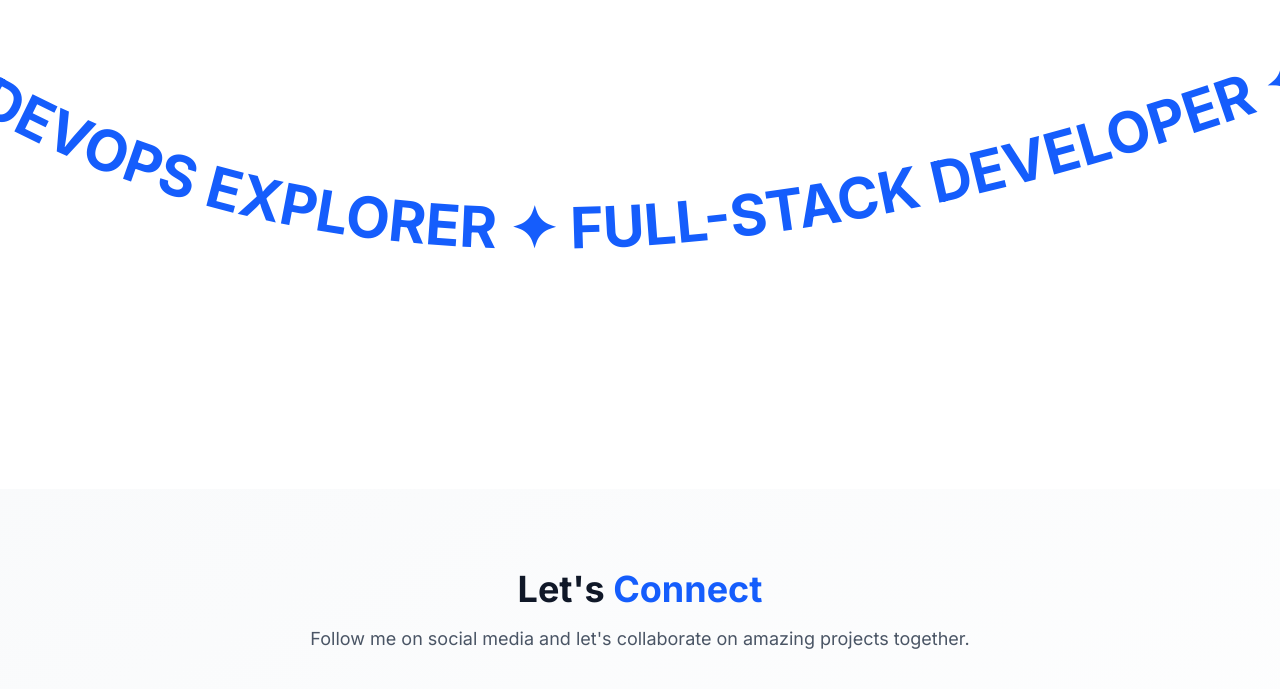
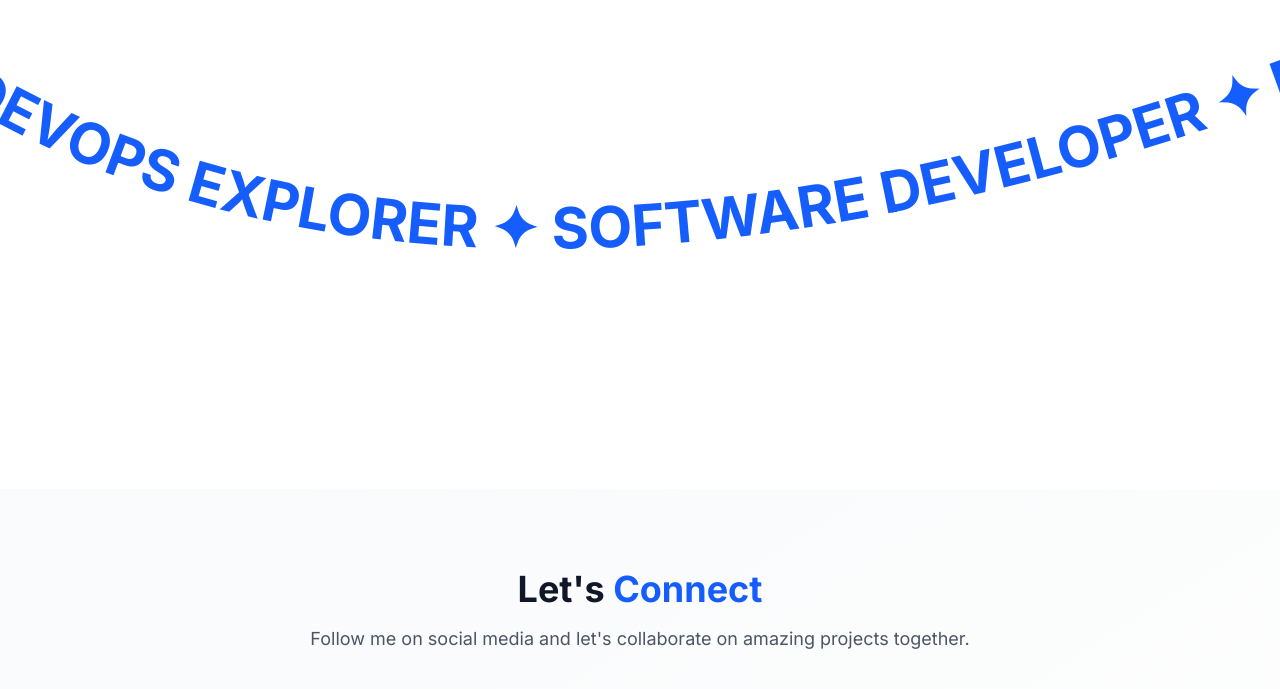
Before and after one commit to ahmed6913/saim-portfolio, a Next.js app: page / in a window 1280 px wide. Shown: the part 1131-1820 px from the top of the page. Built offline with nearby package versions, Linux system fonts and the light colour scheme.

Commit message:
CV and tech stack update

```diff
--- a/app/page.js
+++ b/app/page.js
@@ -30,7 +30,7 @@ export default function Home() {
 
       {/* Curved Loop Text Section */}
       <CurvedLoop
-        marqueeText="Full-Stack Developer ✦ Blockchain Enthusiast ✦ DevOps Explorer ✦"
+        marqueeText="Software Developer ✦ Frontend Developer ✦ DevOps Explorer ✦"
         speed={2}
         curveAmount={400}
         direction="right"
--- a/src/components/hero.jsx
+++ b/src/components/hero.jsx
@@ -71,7 +71,7 @@ export default function Hero() {
                 View My Work
               </button>
             </Link>
-            <a href="/Software-DEV.%20Saim%20CV.K.pdf" target="_blank" rel="noopener noreferrer">
+            <a href="/Software-DEV. Saim CV.K.pdf" target="_blank" rel="noopener noreferrer">
               <button className="border-2 border-blue-600 text-blue-600 hover:bg-blue-600 hover:text-white px-8 py-3 rounded-lg font-semibold transition-colors duration-300">
                 Download CV
               </button>
--- a/src/components/projectcard.jsx
+++ b/src/components/projectcard.jsx
@@ -67,8 +67,8 @@ function ProjectCard() {
       description:
 "A platform where users earn points by watching, liking, and sharing brand videos (Reels-style). Points can be redeemed for brand-specific rewards/coupons. Brands can upload campaigns, allocate points per engagement, and track basic analytics.",
 
-      technologies: [ "Nextjs","TailwindCSS", "Firebase",],
-      liveLink: "https://cubiclabs.vercel.app/",
+      technologies: [ "Nextjs","TailwindCSS", "Firebase"],
+      liveLink: "https://reward-platform.vercel.app/",
       githubLink: "https://github.com/ahmed6913/reward-platform.git",
       image: "/reward.png",
     },
--- a/src/components/tech-stack.jsx
+++ b/src/components/tech-stack.jsx
@@ -13,7 +13,6 @@ const technologies = [
   { name: 'ShadCN/UI', icon: '/scn.png', category: 'Frontend', color: 'from-teal-400 to-blue-500' },
 
   // Backend
-  { name: 'Go', icon: '/go.png', category: 'Backend', color: 'from-cyan-400 to-blue-500' },
   { name: 'Firebase', icon: '/firebase.png', category: 'Backend', color: 'from-yellow-400 to-orange-500' },
   { name: 'MongoDB', icon: '/mdb.png', category: 'Backend', color: 'from-green-400 to-green-600' },
   { name: 'MySQL', icon: '/mysql.png', category: 'Backend', color: 'from-blue-500 to-blue-700' },
```
Also changed, not shown: 1 other file (tests, documents, lock files or other folders).
